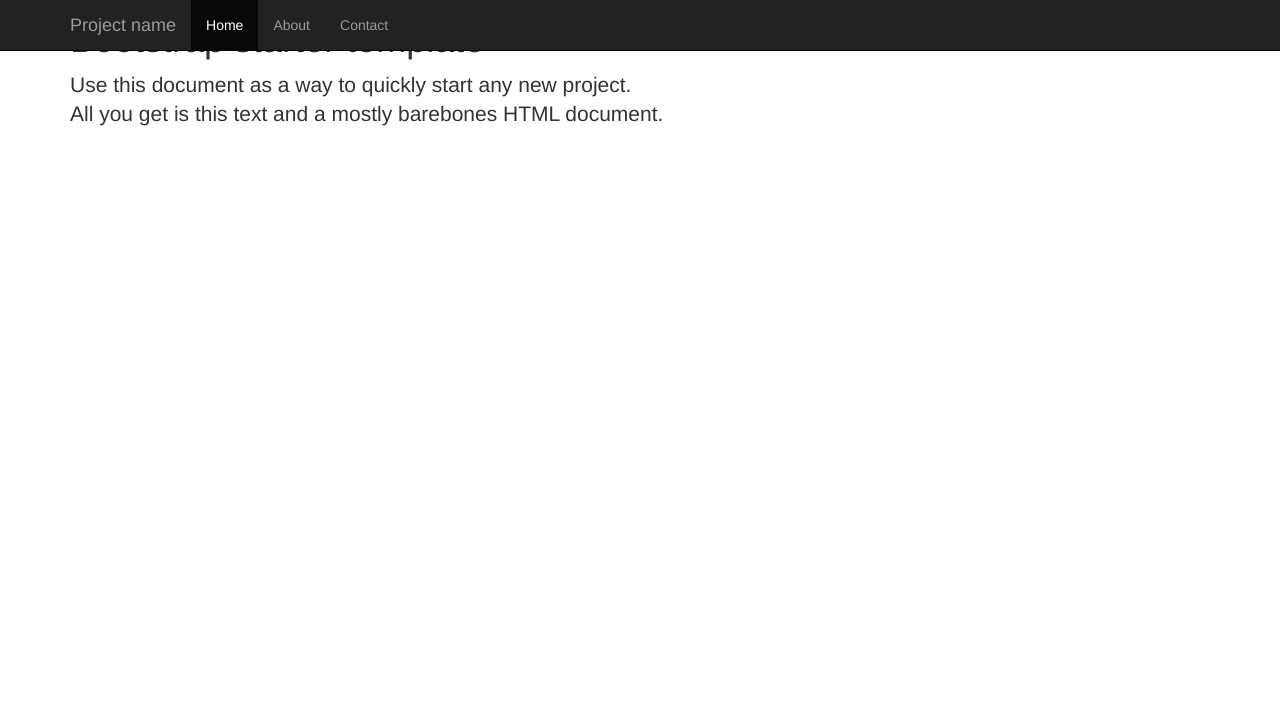
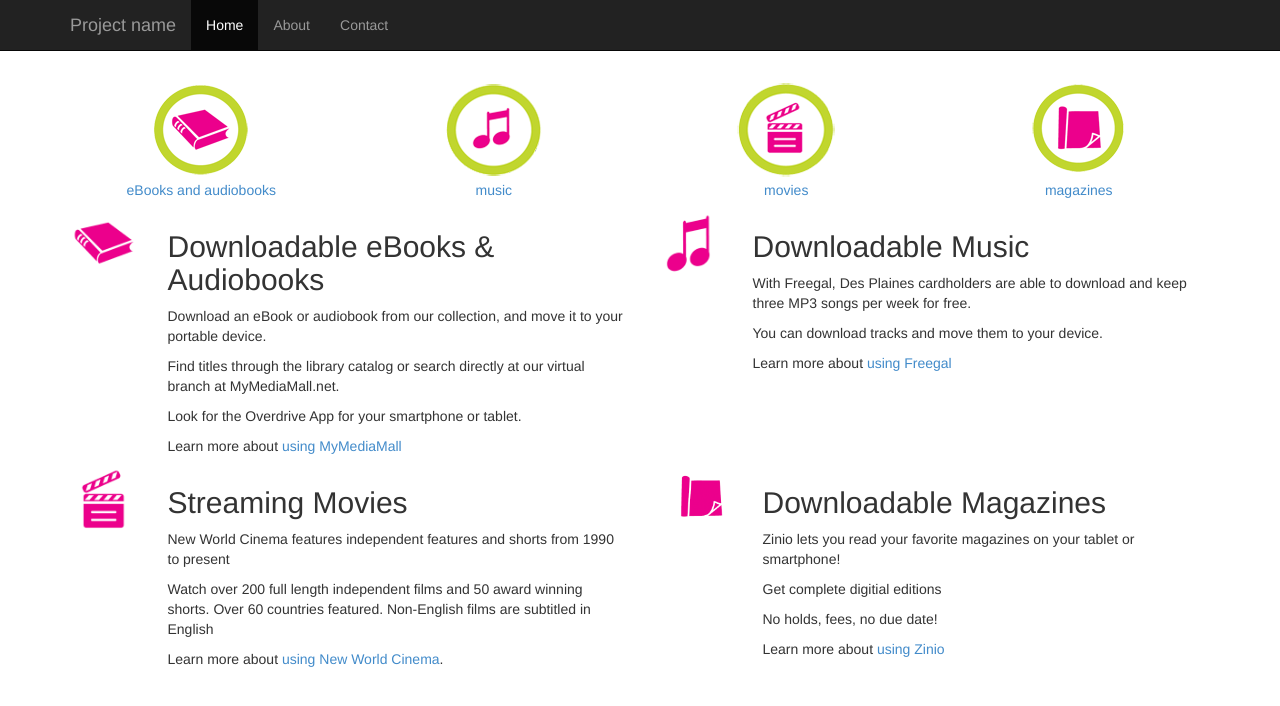
Before and after one commit to rcerrone479/bootstrapping, a plain HTML site: page edppl-page/index.html in a window 1280 px wide. Drawn offline with Linux system fonts and the light colour scheme.

Commit message:
edppl-pages

```diff
--- a/edppl-page/css/custom.css
+++ b/edppl-page/css/custom.css
@@ -0,0 +1,11 @@
+body {
+	padding-top: 80px;
+}
+
+.edppl-icon-link {
+	text-align: center;
+}
+
+.edppl-heading-icon {
+	width: 100%;
+}
--- a/edppl-page/index.html
+++ b/edppl-page/index.html
@@ -48,12 +48,76 @@
     </div>
 
     <div class="container">
-
-      <div class="starter-template">
-        <h1>Bootstrap starter template</h1>
-        <p class="lead">Use this document as a way to quickly start any new project.<br> All you get is this text and a mostly barebones HTML document.</p>
-      </div>
-
+		<div class="row">
+			<div class="col-lg-3 edppl-icon-link">
+				<a href="#ebooks"><img src="img/book-icon.png"><p>eBooks and audiobooks</p></a>
+			</div>
+			<div class="col-lg-3 edppl-icon-link">
+				<a href="#music"><img src="img/music-icon.png"><p>music</p></a>
+			</div>
+			<div class="col-lg-3 edppl-icon-link">
+				<a href="#movies"><img src="img/movie-icon.png"><p>movies</p></a>
+			</div>
+			<div class="col-lg-3 edppl-icon-link">
+				<a href="#magazines"><img src="img/magazine-icon.png"><p>magazines</p></a>
+			</div>
+		</div>
+		<div class="row">
+			<div class="col-lg-6">
+				<div class="row">
+					<div class="col-lg-2">
+						<img src="img/books.png" class="edppl-heading-icon">
+					</div>
+					<div class="col-lg-10">
+						<h2 id="ebooks">Downloadable eBooks & Audiobooks</h2>
+							<p>Download an eBook or audiobook from our collection, and move it to your portable device.</p>
+							<p>Find titles through the library catalog or search directly at our virtual branch at MyMediaMall.net.</p>
+							<p>Look for the Overdrive App for your smartphone or tablet.</p>
+							<p>Learn more about <a href="mymediamall.shtml">using MyMediaMall</a></p>
+					</div>
+				</div>
+			</div>
+			<div class="col-lg-6">
+				<div class="row">
+					<div class="col-lg-2">
+						<img src="img/music.png" class="edppl-heading-icon">
+					</div>
+					<div class="col-lg-10">
+						<h2 id="music">Downloadable Music</h2>
+							<p>With Freegal, Des Plaines cardholders are able to download and keep three MP3 songs per week for free.</p>
+							<p>You can download tracks and move them to your device.</p>
+							<p>Learn more about <a href="freegal.shtml">using Freegal</a></p>
+					</div>
+				</div>
+			</div>
+		</div>
+		<div class="row">
+			<div class="col-lg-6">
+				<div class="row">
+					<div class="col-lg-2">
+						<img src="img/movies.png" class="edppl-heading-icon">
+					</div>
+					<div class="col-lg-10">
+						<h2 id="movies">Streaming Movies</h2>
+							<p>New World Cinema features independent features and shorts from 1990 to present</p>
+							<p>Watch over 200 full length independent films and 50 award winning shorts. Over 60 countries featured. Non-English films are subtitled in English</p>
+							<p>Learn more about <a href="new-world-cinema.shtml">using New World Cinema</a>.</p>
+					</div>
+				</div>
+			</div>
+			<div class="col-lg-6">
+				<div class="col-lg-2">
+					<img src="img/magazines.png" class="edppl-heading-icon">
+				</div>
+				<div class="col-lg-10">
+					<h2 id="magazines">Downloadable Magazines</h2>
+						<p>Zinio lets you read your favorite magazines on your tablet or smartphone!</p>
+						<p>Get complete digitial editions</p>
+						<p>No holds, fees, no due date!</p>
+						<p>Learn more about <a href="zinio.shtml">using Zinio</a></p>
+				</div>
+			</div>
+		</div>
     </div><!-- /.container -->
 
 
```
